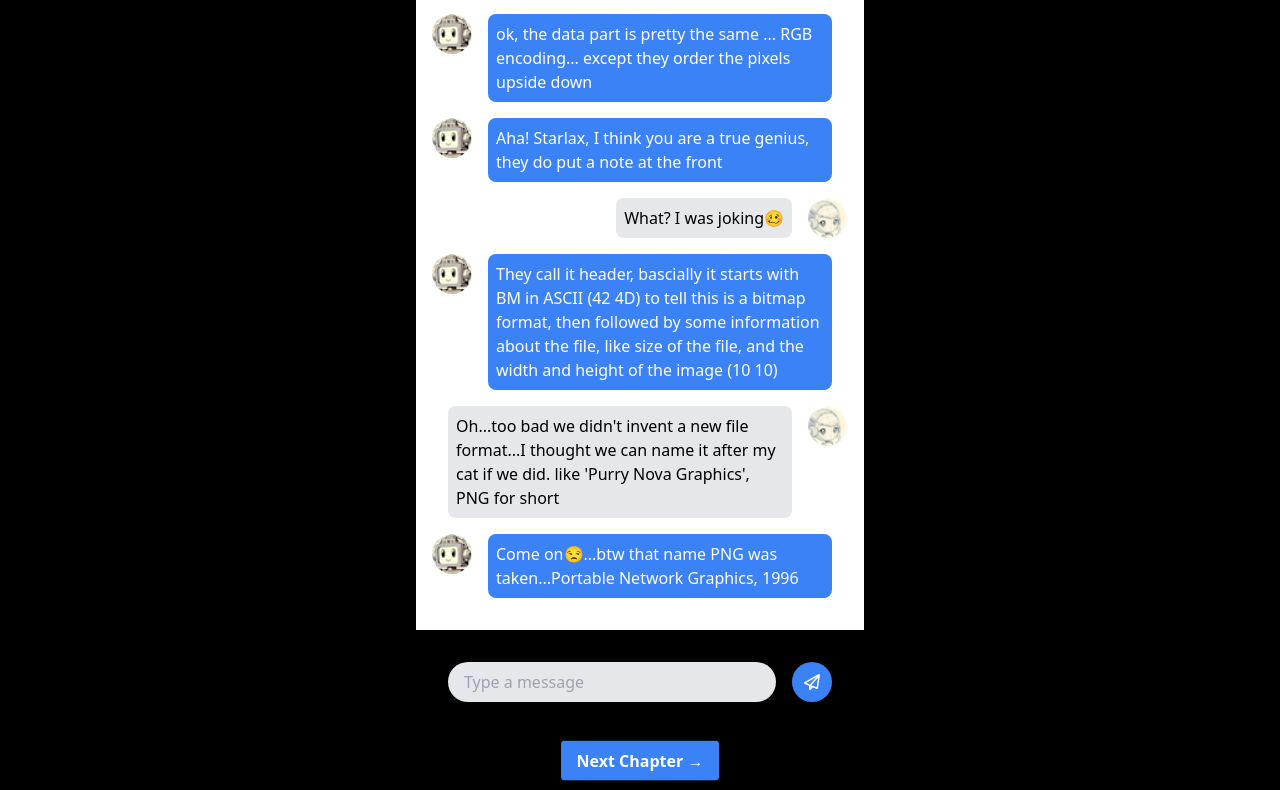
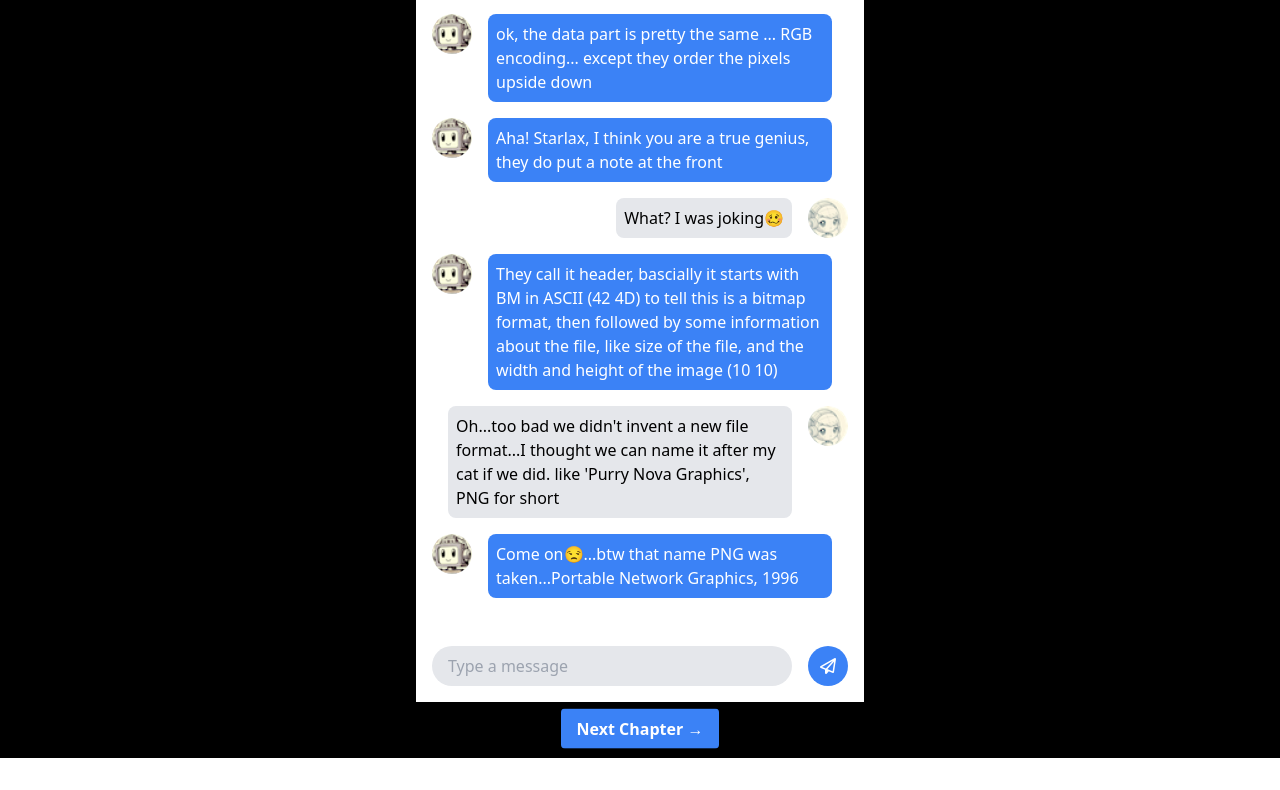
Before and after one commit to yong/lost-language-of-the-machines, a Next.js app: page /chapter3/chat in a window 1280 px wide. Shown: the part 1250-2040 px from the top of the page. After the commit the page ends 2008 px from the top, so only its background shows below. Built offline with nearby package versions, Linux system fonts and the light colour scheme.

Commit message:
move inputMessage closer to MessageList

```diff
--- a/src/react-chat/ChatRoom.tsx
+++ b/src/react-chat/ChatRoom.tsx
@@ -5,15 +5,6 @@ interface Message {
   role: string;
   content: string;
   s?: number;
-}
-
-interface MessageListProps {
-  messages: Message[];
-  userMessage: boolean;
-}
-
-interface InputMessageProps {
-  onSendMessage: (message: string) => void;
 }
 
 const MessageItem: React.FC<Message> = ({ role, content, s }) => {
@@ -45,14 +36,19 @@ const MessageItem: React.FC<Message> = ({ role, content, s }) => {
   );
 };
 
-const MessageList: React.FC<MessageListProps> = ({ messages, userMessage }) => {
+interface MessageListProps {
+  messages: Message[];
+  interactiveMode: boolean;
+}
+
+const MessageList: React.FC<MessageListProps> = ({ messages, interactiveMode }) => {
   const endOfMessagesRef = useRef<HTMLDivElement | null>(null);
 
   useEffect(() => {
-    if (userMessage) {
+    if (interactiveMode) {
       endOfMessagesRef.current?.scrollIntoView();
     }
-  }, [messages, userMessage]);
+  }, [messages, interactiveMode]);
 
   return (
     <div className="max-w-md mx-auto bg-white p-4">
@@ -63,6 +59,10 @@ const MessageList: React.FC<MessageListProps> = ({ messages, userMessage }) => {
     </div>
   );
 };
+
+interface InputMessageProps {
+  onSendMessage: (message: string) => void;
+}
 
 const InputMessage: React.FC<InputMessageProps> = ({ onSendMessage }) => {
   const [message, setMessage] = useState('');
@@ -82,10 +82,10 @@ const InputMessage: React.FC<InputMessageProps> = ({ onSendMessage }) => {
   };
 
   return (
-    <div className="max-w-md mx-auto p-4">
       <div className="flex items-center p-4">
         <input
           type="text"
+          maxLength={280}
           placeholder="Type a message"
           className="flex-grow h-10 px-4 rounded-full bg-gray-200 text-gray-700 focus:outline-none focus:ring-2 focus:ring-blue-400"
           value={message}
@@ -99,7 +99,6 @@ const InputMessage: React.FC<InputMessageProps> = ({ onSendMessage }) => {
           <i className="fa fa-send-o"></i>
         </button>
       </div>
-    </div>
   );
 };
 
@@ -109,7 +108,7 @@ interface ChatRoomProps {
 
 const ChatRoom: React.FC<ChatRoomProps> = ({initialMessages}) => {
   const [messages, setMessages] = useState(initialMessages);
-  const [userMessage, setUserMessage] = useState(false);
+  const [interactiveMode, setInteractiveMode] = useState(false);
 
   const mutation = useMutation({
     mutationFn: (message: string) =>
@@ -127,7 +126,7 @@ const ChatRoom: React.FC<ChatRoomProps> = ({initialMessages}) => {
 
   const handleSendMessage = async(message: string) => {
     setMessages([...messages, { role: "user", content: message }]);
-    setUserMessage(true);
+    setInteractiveMode(true);
 
     try {
       const response = await mutation.mutateAsync(message);
@@ -146,8 +145,8 @@ const ChatRoom: React.FC<ChatRoomProps> = ({initialMessages}) => {
   };
 
   return (
-    <div>
-      <MessageList messages={messages} userMessage={userMessage} />
+    <div className='max-w-md mx-auto bg-white'>
+      <MessageList messages={messages} interactiveMode={interactiveMode} />
       <InputMessage onSendMessage={handleSendMessage}/>
     </div>
   );
```
